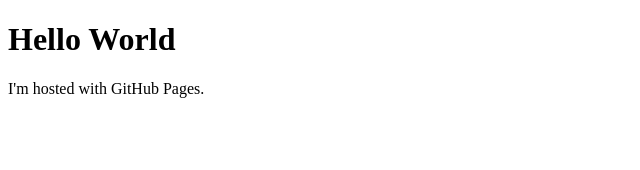
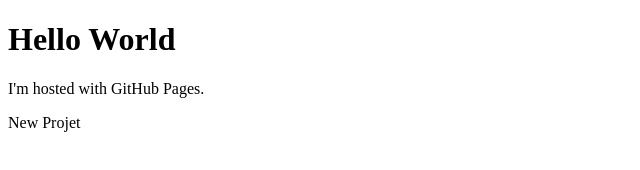
Before and after one commit to srvn15/trading.github.io, a plain HTML site: page index.html in a window 1280 px wide. Shown: the full height of the page, 0-640 px from the left. Drawn offline with Linux system fonts and the light colour scheme.

Commit message:
Initial commit

```diff
--- a/index.html
+++ b/index.html
@@ -3,5 +3,10 @@
 <body>
 <h1>Hello World</h1>
 <p>I'm hosted with GitHub Pages.</p>
+<div>
+    <label>
+        New Projet
+    </label>
+</div>
 </body>
 </html>
```
